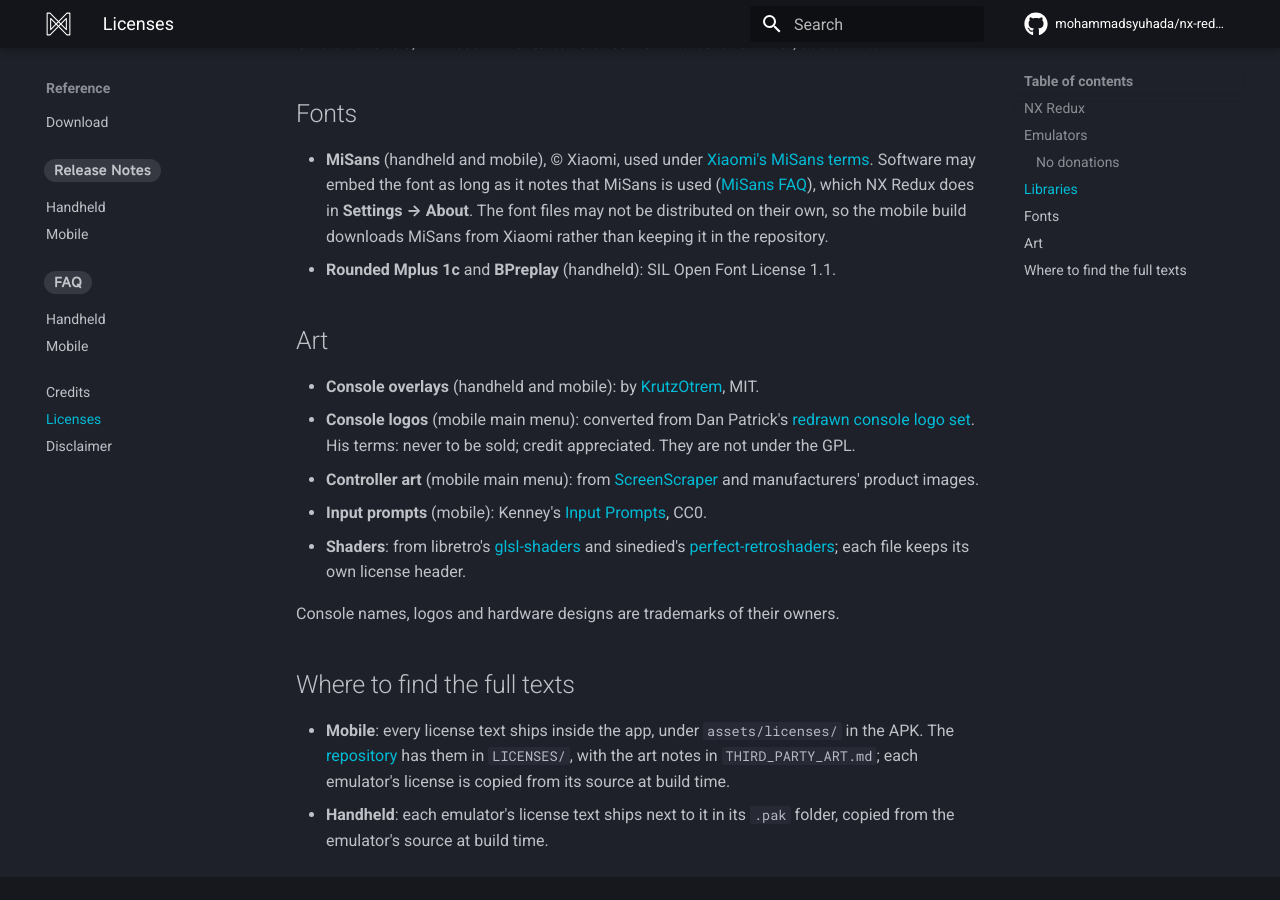
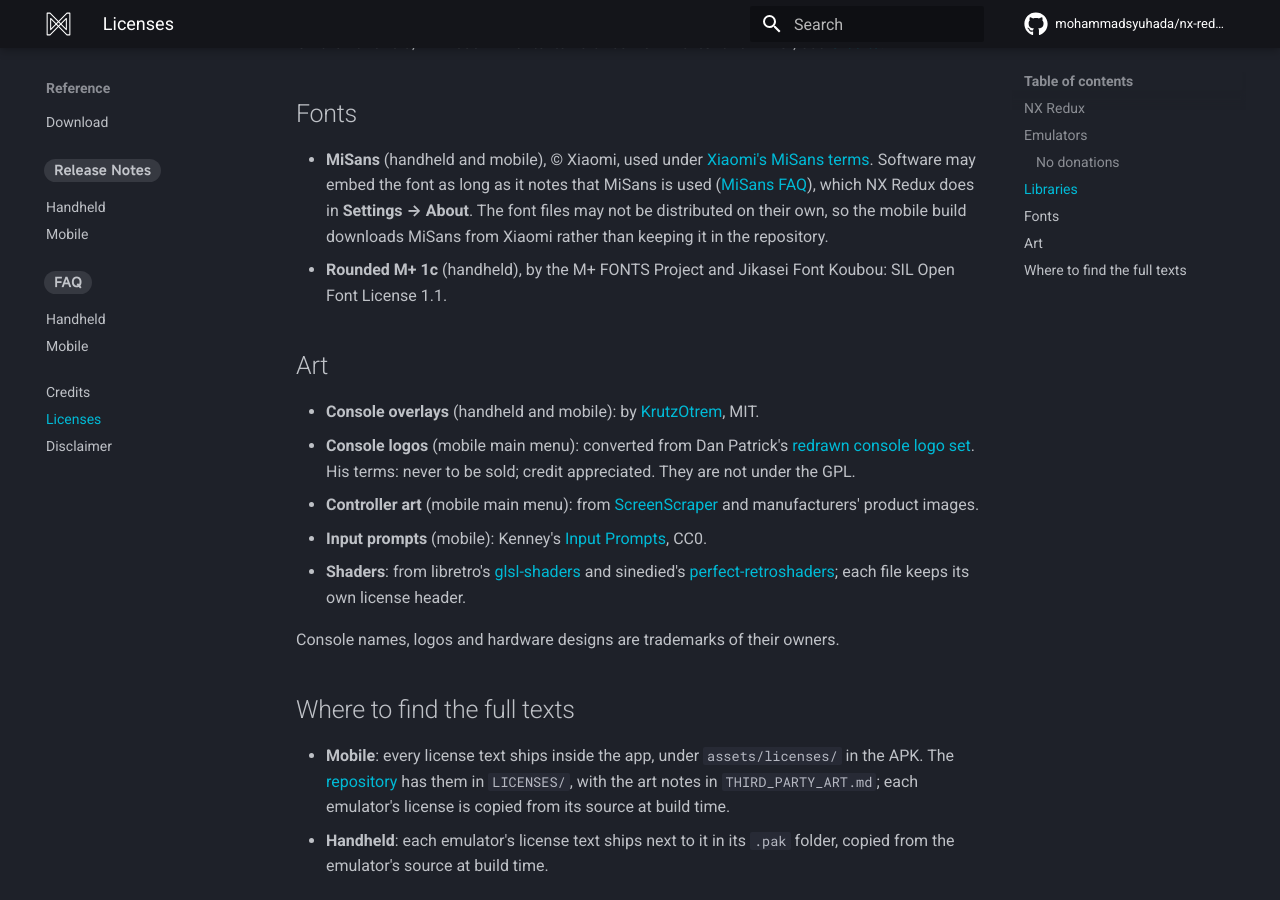
Before and after one commit to mohammadsyuhada/nx-redux-docs, an MkDocs documentation site: the page built from docs/reference/licenses.md, in a window 1280 px wide and 900 px high, scrolled down 3029 px. Built offline with MkDocs 1.6.1 and Material for MkDocs 9.7.7, drawn with Linux system fonts in a browser that asks for light colours; comment, search, counter and statistics services are not loaded.

Commit message:
docs(credits): Rounded M+ 1c in the handheld thanks; BPreplay is no longer shipped

```diff
--- a/docs/reference/licenses.md
+++ b/docs/reference/licenses.md
@@ -97,7 +97,8 @@
   **Settings → About**. The font files may not be distributed on their own, so
   the mobile build downloads MiSans from Xiaomi rather than keeping it in the
   repository.
-- **Rounded Mplus 1c** and **BPreplay** (handheld): SIL Open Font License 1.1.
+- **Rounded M+ 1c** (handheld), by the M+ FONTS Project and Jikasei Font
+  Koubou: SIL Open Font License 1.1.
 
 ## Art
 
```
Also changed, not shown: docs/reference/credits.md (+2 -0 lines).
